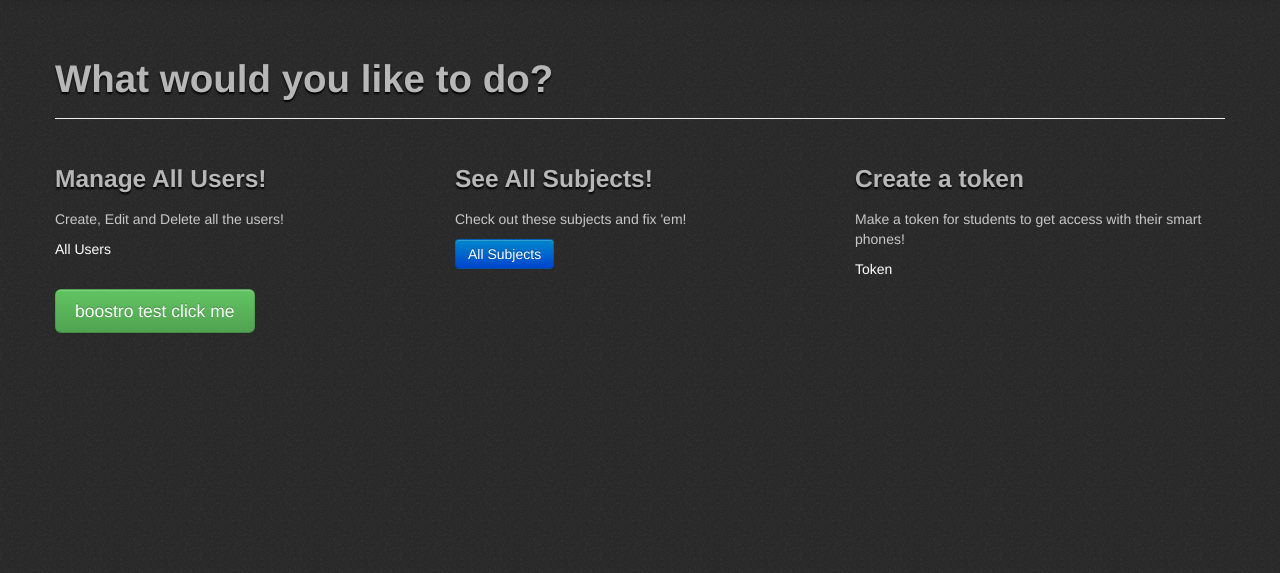
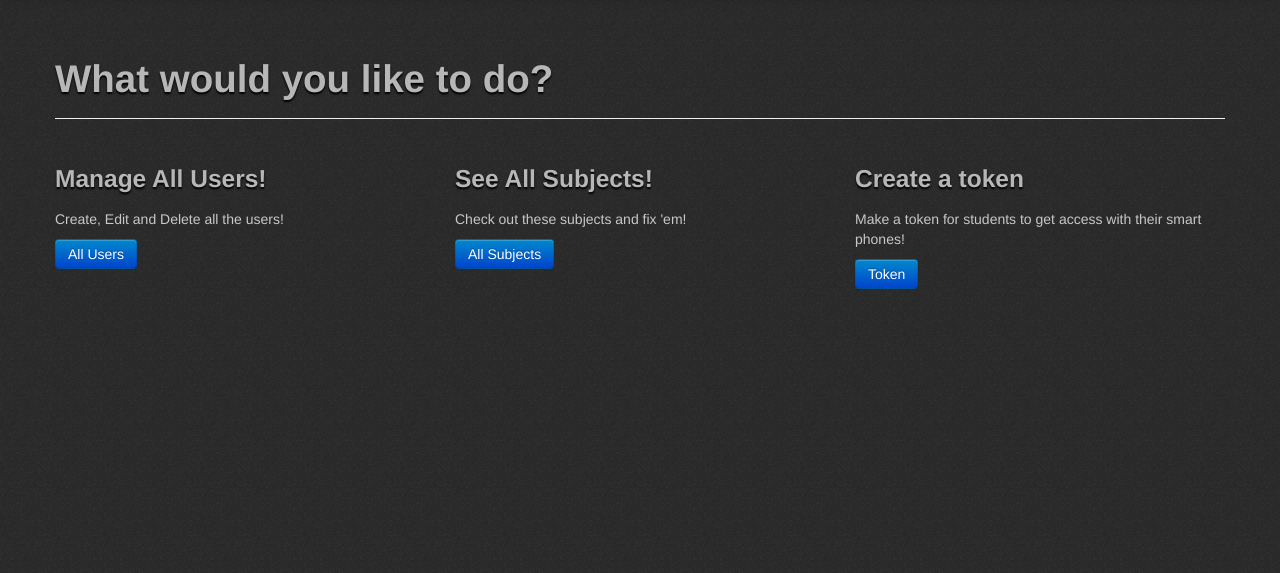
Before and after one commit to troycaeser/ReviseITWeb, a PHP site: page /php/admin/admin_Home.php in a window 1280 px wide. Shown: the part 41-614 px from the top of the page. Run offline with PHP 8.4, Linux system fonts and the light colour scheme; a user stored in the database is signed in; some libraries are stand-ins or nearby versions.

Commit message:
Added bootstro

```diff
--- a/php/admin/admin_container.php
+++ b/php/admin/admin_container.php
@@ -6,9 +6,9 @@
 
 <div class="row-fluid">
 	<div class="span4">
-		<h3>Manage All Users!</h3>
+		<h3 class="boostro" data-bootstro-content="yupyupyup"><h3>Manage All Users!</h3>
 		<p>Create, Edit and Delete all the users!</p>
-		<a href='all_Accounts.php'>All Users</a>
+		<a href='all_Accounts.php' class="btn btn-primary" rel="popover" data-original-title="All Users">All Users</a>
 	</div>
 	<div class="span4">
 		<h3 class="bootstro" data-bootstro-title="intro" data-bootstro-content="yupyupyup">See All Subjects!</h3>
@@ -18,8 +18,8 @@
 	<div class="span4">
 		<h3>Create a token</h3>
 		<p>Make a token for students to get access with their smart phones!</p>
-		<a href="admin_CreateToken.php">Token</a>
+		<a href="admin_CreateToken.php" class="btn btn-primary" rel="popover" data-original-title="Token">Token</a>
 	</div>
 </div>
 
-<a class="btn btn-large btn-success" href="#" id="bootstroTest">boostro test click me</a>
+<!--<a class="btn btn-large btn-success" href="#" id="bootstroTest">boostro test click me</a>-->
```
